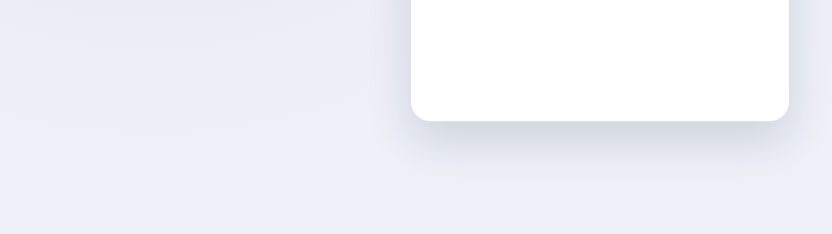
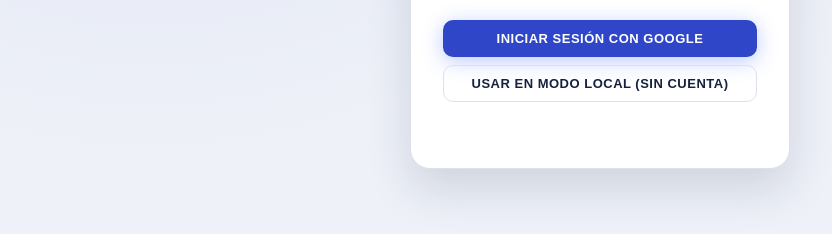
Before and after one commit to Stounjungler/mi_progreso_academico, a website with bundled scripts: page index.html in a window 1280 px wide. Shown: the part 438-672 px from the top of the page, without its empty margins (40-872 px from the left). Built offline with nearby package versions, Linux system fonts and the light colour scheme; no server answers; files whose address does not match are found by name.

Commit message:
Fix login button visibility and add local mode option

```diff
--- a/index.html
+++ b/index.html
@@ -101,7 +101,8 @@
             <h1>Mi Progreso Académico</h1>
             <p>Inicia sesión con tu cuenta de Google para guardar tus notas en la nube y acceder desde cualquier dispositivo.</p>
             <div id="googleButtonDiv" class="google-button-placeholder"></div>
-            <button id="btnLoginGoogle" class="btn btn-ghost hidden" data-action="uiRequestSignIn">Iniciar sesión</button>
+            <button id="btnLoginGoogle" class="btn btn-primary" data-action="uiRequestSignIn" style="width: 100%; margin-top: 12px;">Iniciar sesión con Google</button>
+            <button id="btnModoInvitado" class="btn btn-ghost" style="width: 100%; margin-top: 8px;" onclick="window.mostrarOverlayLogin(false)">Usar en modo local (sin cuenta)</button>
             <!-- Emulator fallback: login por email/password (solo si FIREBASE_USE_EMULATOR=true) -->
             <div id="emulatorLogin" class="emulator-login">
                 <input id="emEmail" type="email" placeholder="test@local.test" class="full-input" />
--- a/js/cloud.js
+++ b/js/cloud.js
@@ -59,8 +59,16 @@ window.manejarCredencialGoogle = manejarCredencialGoogle;
 function inicializarGoogleIdentity() {
     const boton = document.getElementById('googleButtonDiv');
     const fallback = document.getElementById('btnLoginGoogle');
-    if (!window.google || !window.google.accounts || !window.google.accounts.id) {
-        if (fallback) fallback.style.display = 'block';
+
+    function mostrarFallback() {
+        if (fallback) {
+            fallback.classList.remove('hidden');
+            fallback.style.display = 'inline-block';
+        }
+    }
+
+    if (!window.google || !window.google.accounts || !window.google.accounts.id || !GIS_CLIENT_ID) {
+        mostrarFallback();
         return;
     }
     try {
@@ -77,8 +85,8 @@ function inicializarGoogleIdentity() {
             });
         }
     } catch (e) {
-        console.error(e);
-        if (fallback) fallback.style.display = 'block';
+        console.error('Google Identity error:', e);
+        mostrarFallback();
     }
 }
 if (window.google && window.google.accounts && window.google.accounts.id) {
```
